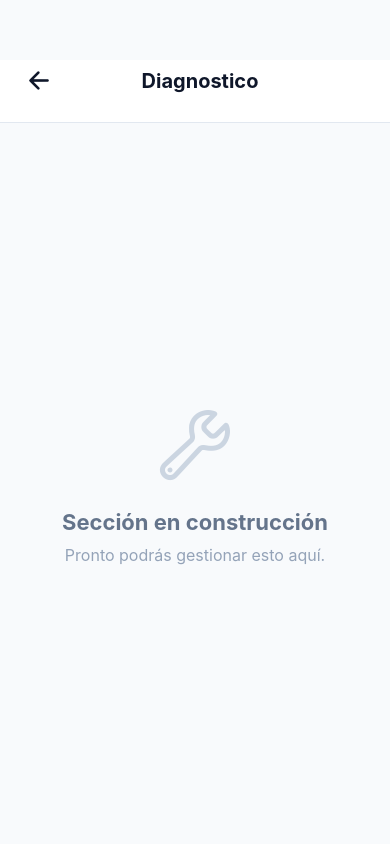
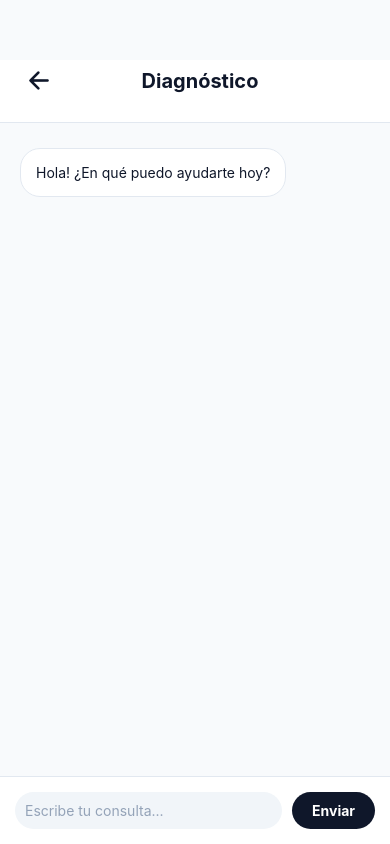
Before and after one commit to Carolina-Lezama/ridersMX, a React Native app: screen /Diagnostico in a window 390 px wide. Built offline with nearby package versions, Linux system fonts and the light colour scheme.

Commit message:
avances interfaz de diagnostico

```diff
--- a/package.json
+++ b/package.json
@@ -3,7 +3,7 @@
   "version": "1.0.0",
   "main": "index.ts",
   "dependencies": {
-    "@expo/vector-icons": "^15.0.2",
+    "@expo/vector-icons": "^15.1.1",
     "@react-navigation/bottom-tabs": "^7.16.2",
     "@react-navigation/native": "^7.3.0",
     "@react-navigation/native-stack": "^7.17.1",
--- a/src/screens/menu_options/DiagnosticoScreen.tsx
+++ b/src/screens/menu_options/DiagnosticoScreen.tsx
@@ -1,28 +1,136 @@
-import React from 'react';
-import { View, Text, StyleSheet, TouchableOpacity } from 'react-native';
+// import React from 'react';
+// import { View, Text, StyleSheet, TouchableOpacity } from 'react-native';
+// import { Ionicons } from '@expo/vector-icons';
+
+// export default function DiagnosticoScreen({ navigation }: any) {
+//   return (
+//     <View style={styles.container}>
+
+//       {/* HEADER CON BOTÓN DE REGRESO */}
+//       <View style={styles.header}>
+//         <TouchableOpacity onPress={() => navigation.goBack()} style={styles.backButton}>
+//           <Ionicons name="arrow-back" size={28} color="#0f172a" />
+//         </TouchableOpacity>
+//         <Text style={styles.titulo}>Diagnostico</Text>
+//         <View style={{ width: 28 }} /> {/* Espaciador invisible para centrar el título */}
+//       </View>
+
+//       {/* CONTENIDO CENTRAL (ESTADO VACÍO TEMPORAL) */}
+//       <View style={styles.content}>
+//         {/* Cambia el nombre del icono según la pantalla (ej. pulse-outline, chatbubbles-outline) */}
+//         <Ionicons name="build-outline" size={80} color="#cbd5e1" />
+//         <Text style={styles.mensaje}>Sección en construcción</Text>
+//         <Text style={styles.subMensaje}>Pronto podrás gestionar esto aquí.</Text>
+//       </View>
+
+//     </View>
+//   );
+// }
+
+// const styles = StyleSheet.create({
+//   container: { flex: 1, backgroundColor: '#f8fafc' },
+//   header: {
+//     flexDirection: 'row',
+//     alignItems: 'center',
+//     justifyContent: 'space-between',
+//     paddingHorizontal: 20,
+//     marginTop: 60, // Margen para la barra de estado del celular
+//     paddingBottom: 20,
+//     borderBottomWidth: 1,
+//     borderBottomColor: '#e2e8f0',
+//     backgroundColor: '#fff'
+//   },
+//   backButton: { padding: 5 },
+//   titulo: { fontSize: 20, fontWeight: 'bold', color: '#0f172a' },
+//   content: { flex: 1, justifyContent: 'center', alignItems: 'center', padding: 20 },
+//   mensaje: { fontSize: 22, fontWeight: 'bold', color: '#64748b', marginTop: 20 },
+//   subMensaje: { fontSize: 16, color: '#94a3b8', marginTop: 10, textAlign: 'center' }
+// });
+
+import React, { useState } from 'react';
+import {
+  View,
+  Text,
+  StyleSheet,
+  TouchableOpacity,
+  TextInput,
+  FlatList,
+  KeyboardAvoidingView,
+  Platform
+} from 'react-native';
 import { Ionicons } from '@expo/vector-icons';
 
+interface Message {
+  id: string;
+  text: string;
+  sender: 'user' | 'ai';
+}
+
 export default function DiagnosticoScreen({ navigation }: any) {
+  const [messages, setMessages] = useState<Message[]>([
+    { id: '1', text: 'Hola! ¿En qué puedo ayudarte hoy?', sender: 'ai' },
+  ]);
+  const [inputText, setInputText] = useState('');
+
+  const handleSend = () => {
+    if (inputText.trim() === '') return;
+
+    const newUserMessage: Message = {
+      id: Date.now().toString(),
+      text: inputText,
+      sender: 'user',
+    };
+
+    setMessages([...messages, newUserMessage]);
+    setInputText('');
+  };
+
   return (
     <View style={styles.container}>
-
-      {/* HEADER CON BOTÓN DE REGRESO */}
+      {/* HEADER */}
       <View style={styles.header}>
         <TouchableOpacity onPress={() => navigation.goBack()} style={styles.backButton}>
           <Ionicons name="arrow-back" size={28} color="#0f172a" />
         </TouchableOpacity>
-        <Text style={styles.titulo}>Diagnostico</Text>
-        <View style={{ width: 28 }} /> {/* Espaciador invisible para centrar el título */}
+        <Text style={styles.titulo}>Diagnóstico</Text>
+        <View style={{ width: 28 }} />
       </View>
 
-      {/* CONTENIDO CENTRAL (ESTADO VACÍO TEMPORAL) */}
-      <View style={styles.content}>
-        {/* Cambia el nombre del icono según la pantalla (ej. pulse-outline, chatbubbles-outline) */}
-        <Ionicons name="build-outline" size={80} color="#cbd5e1" />
-        <Text style={styles.mensaje}>Sección en construcción</Text>
-        <Text style={styles.subMensaje}>Pronto podrás gestionar esto aquí.</Text>
-      </View>
+      {/* ÁREA DE CHAT */}
+      <KeyboardAvoidingView
+        behavior={Platform.OS === 'ios' ? 'padding' : 'height'}
+        style={styles.content}
+      >
+        <FlatList
+          data={messages}
+          keyExtractor={(item) => item.id}
+          renderItem={({ item }) => (
+            <View style={[
+              styles.bubble,
+              item.sender === 'user' ? styles.userBubble : styles.aiBubble
+            ]}>
+              <Text style={item.sender === 'user' ? styles.userText : styles.aiText}>
+                {item.text}
+              </Text>
+            </View>
+          )}
+          contentContainerStyle={{ padding: 20 }}
+        />
 
+        {/* INPUT */}
+        <View style={styles.inputContainer}>
+          <TextInput
+            style={styles.input}
+            value={inputText}
+            onChangeText={setInputText}
+            placeholder="Escribe tu consulta..."
+            placeholderTextColor="#94a3b8"
+          />
+          <TouchableOpacity style={styles.sendButton} onPress={handleSend}>
+            <Text style={styles.sendButtonText}>Enviar</Text>
+          </TouchableOpacity>
+        </View>
+      </KeyboardAvoidingView>
     </View>
   );
 }
@@ -34,7 +142,7 @@ const styles = StyleSheet.create({
     alignItems: 'center',
     justifyContent: 'space-between',
     paddingHorizontal: 20,
-    marginTop: 60, // Margen para la barra de estado del celular
+    marginTop: 60,
     paddingBottom: 20,
     borderBottomWidth: 1,
     borderBottomColor: '#e2e8f0',
@@ -42,7 +150,19 @@ const styles = StyleSheet.create({
   },
   backButton: { padding: 5 },
   titulo: { fontSize: 20, fontWeight: 'bold', color: '#0f172a' },
-  content: { flex: 1, justifyContent: 'center', alignItems: 'center', padding: 20 },
-  mensaje: { fontSize: 22, fontWeight: 'bold', color: '#64748b', marginTop: 20 },
-  subMensaje: { fontSize: 16, color: '#94a3b8', marginTop: 10, textAlign: 'center' }
+  content: { flex: 1 },
+  // Estilos de burbujas (adaptados del diseño original)
+  bubble: { padding: 15, borderRadius: 20, marginVertical: 5, maxWidth: '80%' },
+  userBubble: { alignSelf: 'flex-end', backgroundColor: '#2563eb' },
+  aiBubble: { alignSelf: 'flex-start', backgroundColor: '#fff', borderWidth: 1, borderColor: '#e2e8f0' },
+  userText: { color: '#fff' },
+  aiText: { color: '#0f172a' },
+  // Estilos de input
+  inputContainer: {
+    flexDirection: 'row', padding: 15, backgroundColor: '#fff',
+    borderTopWidth: 1, borderTopColor: '#e2e8f0', alignItems: 'center'
+  },
+  input: { flex: 1, backgroundColor: '#f1f5f9', padding: 10, borderRadius: 20, marginRight: 10 },
+  sendButton: { backgroundColor: '#0f172a', paddingHorizontal: 20, paddingVertical: 10, borderRadius: 20 },
+  sendButtonText: { color: '#fff', fontWeight: 'bold' }
 });
```
Also changed, not shown: 1 other file (tests, documents, lock files or other folders).
